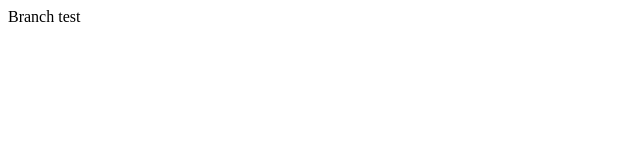
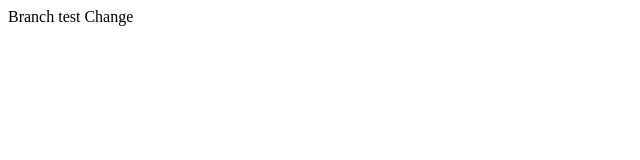
Before and after one commit to tungnd194713/homepage, a plain HTML site: page branch-test.html in a window 1280 px wide. Shown: the full height of the page, 0-640 px from the left. Drawn offline with Linux system fonts and the light colour scheme.

Commit message:
button added

```diff
--- a/branch-test.html
+++ b/branch-test.html
@@ -8,5 +8,6 @@
 </head>
 <body>
     <span class="test">Branch test</span>
+    <span class="click">Change</span>
 </body>
 </html>
```
